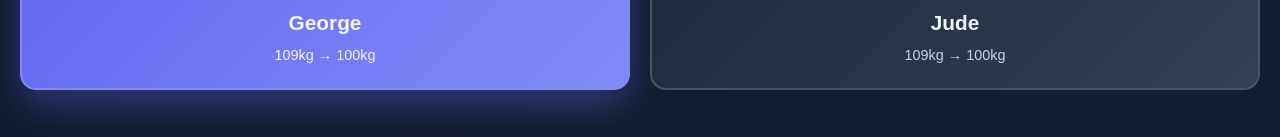
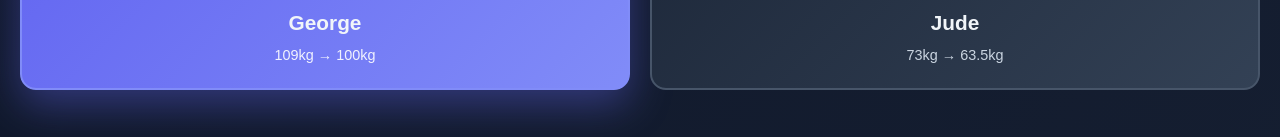
Before and after one commit to gmatthews18/meal-planner, a React (Create React App) app: page / in a window 1280 px wide. Shown: the part 422-559 px from the top of the page. Built offline with nearby package versions, Linux system fonts and the light colour scheme; the HTML template or start-up script is replaced by a standard one.

Commit message:
Fix profile display - show correct weights for each person

```diff
--- a/src/App.jsx
+++ b/src/App.jsx
@@ -347,7 +347,7 @@ function App() {
             >
               <span className="emoji">👨</span>
               <span className="name">George</span>
-              <span className="goal">{person.currentWeight}kg → {person.targetWeight}kg</span>
+              <span className="goal">{mealData.george.currentWeight}kg → {mealData.george.targetWeight}kg</span>
             </button>
             <button
               className={`user-btn ${selectedPerson === 'jude' ? 'active' : ''}`}
@@ -355,7 +355,7 @@ function App() {
             >
               <span className="emoji">👦</span>
               <span className="name">Jude</span>
-              <span className="goal">{person.currentWeight}kg → {person.targetWeight}kg</span>
+              <span className="goal">{mealData.jude.currentWeight}kg → {mealData.jude.targetWeight}kg</span>
             </button>
           </div>
         </section>
```
